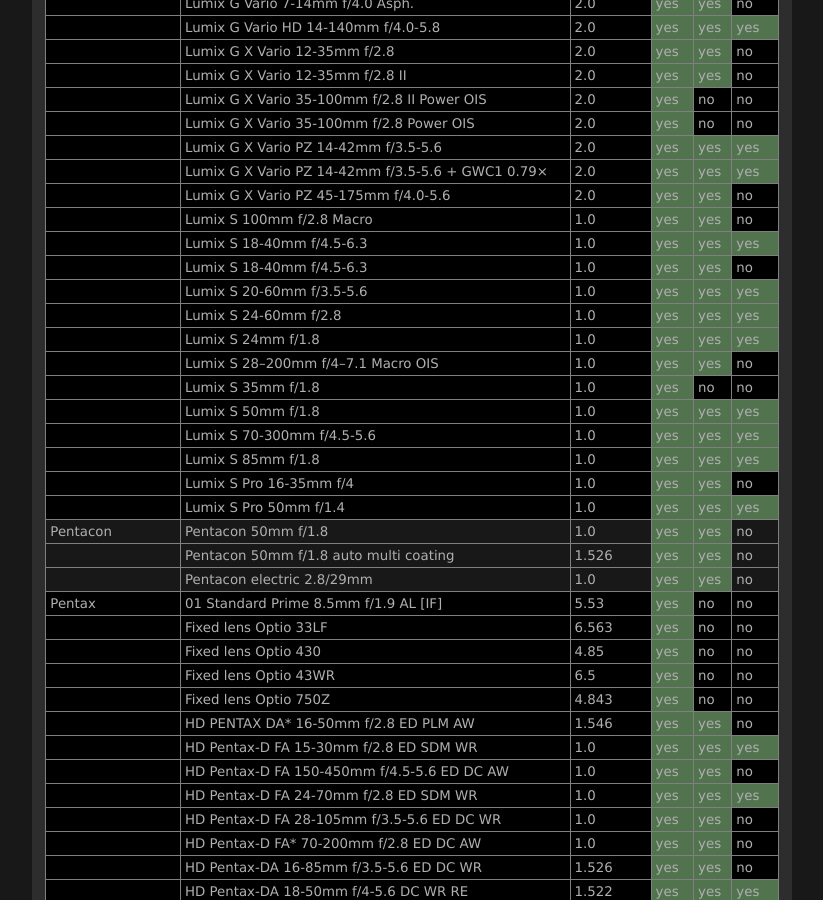
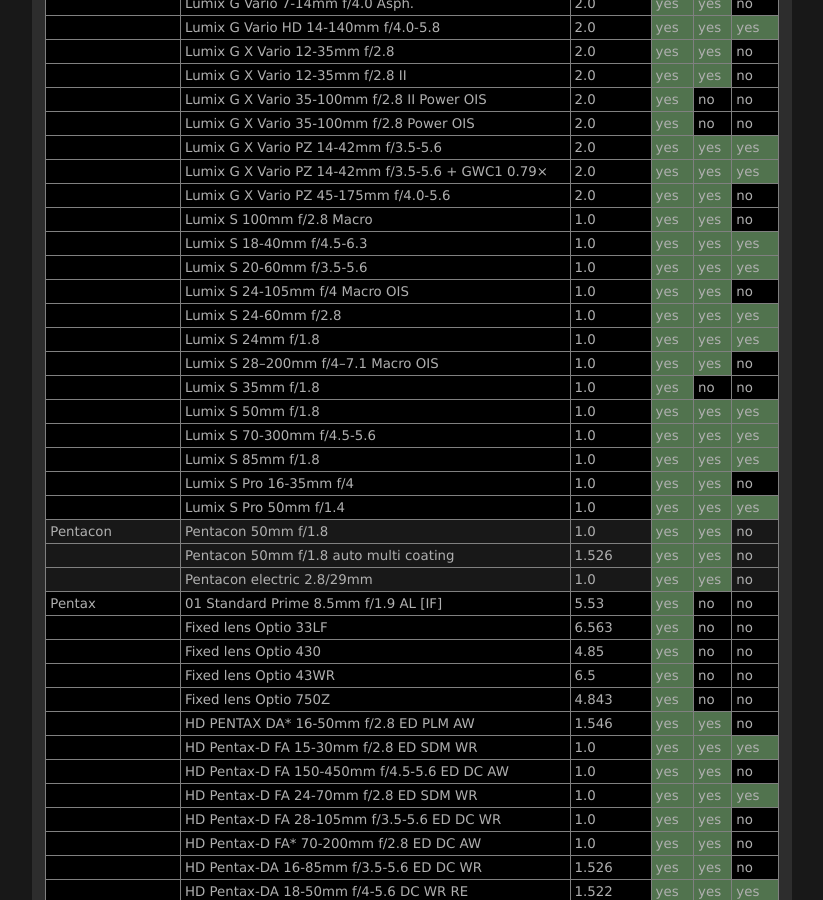
Before and after one commit to lensfun/lensfun.github.io, a Jekyll site: the page built from _posts/lenslist/2999-12-31-Lenslist-master.md, in a window 1280 px wide and 900 px high, scrolled down 21040 px. Shown: the whole window, without its empty margins (284-1107 px from the left). Built offline with Jekyll 4.4.1, drawn with Linux system fonts in a browser that asks for light colours.

Commit message:
Update master lens list from GitHub Actions

```diff
--- a/_posts/lenslist/2999-12-31-Lenslist-master.md
+++ b/_posts/lenslist/2999-12-31-Lenslist-master.md
@@ -868,8 +868,8 @@ This list was generated on 2025-08-20 from current Lensfun sources. Your Lensfun
 <tr class="lenslist-bg1"><td></td><td>Lumix G X Vario PZ 45-175mm f/4.0-5.6</td><td>2.0</td><td class="lenslist-highlight lenslist-check">yes</td><td class="lenslist-highlight lenslist-check">yes</td><td class="lenslist-check">no</td></tr>
 <tr class="lenslist-bg1"><td></td><td>Lumix S 100mm f/2.8 Macro</td><td>1.0</td><td class="lenslist-highlight lenslist-check">yes</td><td class="lenslist-highlight lenslist-check">yes</td><td class="lenslist-check">no</td></tr>
 <tr class="lenslist-bg1"><td></td><td>Lumix S 18-40mm f/4.5-6.3</td><td>1.0</td><td class="lenslist-highlight lenslist-check">yes</td><td class="lenslist-highlight lenslist-check">yes</td><td class="lenslist-highlight lenslist-check">yes</td></tr>
-<tr class="lenslist-bg1"><td></td><td>Lumix S 18-40mm f/4.5-6.3</td><td>1.0</td><td class="lenslist-highlight lenslist-check">yes</td><td class="lenslist-highlight lenslist-check">yes</td><td class="lenslist-check">no</td></tr>
 <tr class="lenslist-bg1"><td></td><td>Lumix S 20-60mm f/3.5-5.6</td><td>1.0</td><td class="lenslist-highlight lenslist-check">yes</td><td class="lenslist-highlight lenslist-check">yes</td><td class="lenslist-highlight lenslist-check">yes</td></tr>
+<tr class="lenslist-bg1"><td></td><td>Lumix S 24-105mm f/4 Macro OIS</td><td>1.0</td><td class="lenslist-highlight lenslist-check">yes</td><td class="lenslist-highlight lenslist-check">yes</td><td class="lenslist-check">no</td></tr>
 <tr class="lenslist-bg1"><td></td><td>Lumix S 24-60mm f/2.8</td><td>1.0</td><td class="lenslist-highlight lenslist-check">yes</td><td class="lenslist-highlight lenslist-check">yes</td><td class="lenslist-highlight lenslist-check">yes</td></tr>
 <tr class="lenslist-bg1"><td></td><td>Lumix S 24mm f/1.8</td><td>1.0</td><td class="lenslist-highlight lenslist-check">yes</td><td class="lenslist-highlight lenslist-check">yes</td><td class="lenslist-highlight lenslist-check">yes</td></tr>
 <tr class="lenslist-bg1"><td></td><td>Lumix S 28–200mm f/4–7.1 Macro OIS</td><td>1.0</td><td class="lenslist-highlight lenslist-check">yes</td><td class="lenslist-highlight lenslist-check">yes</td><td class="lenslist-check">no</td></tr>
```
